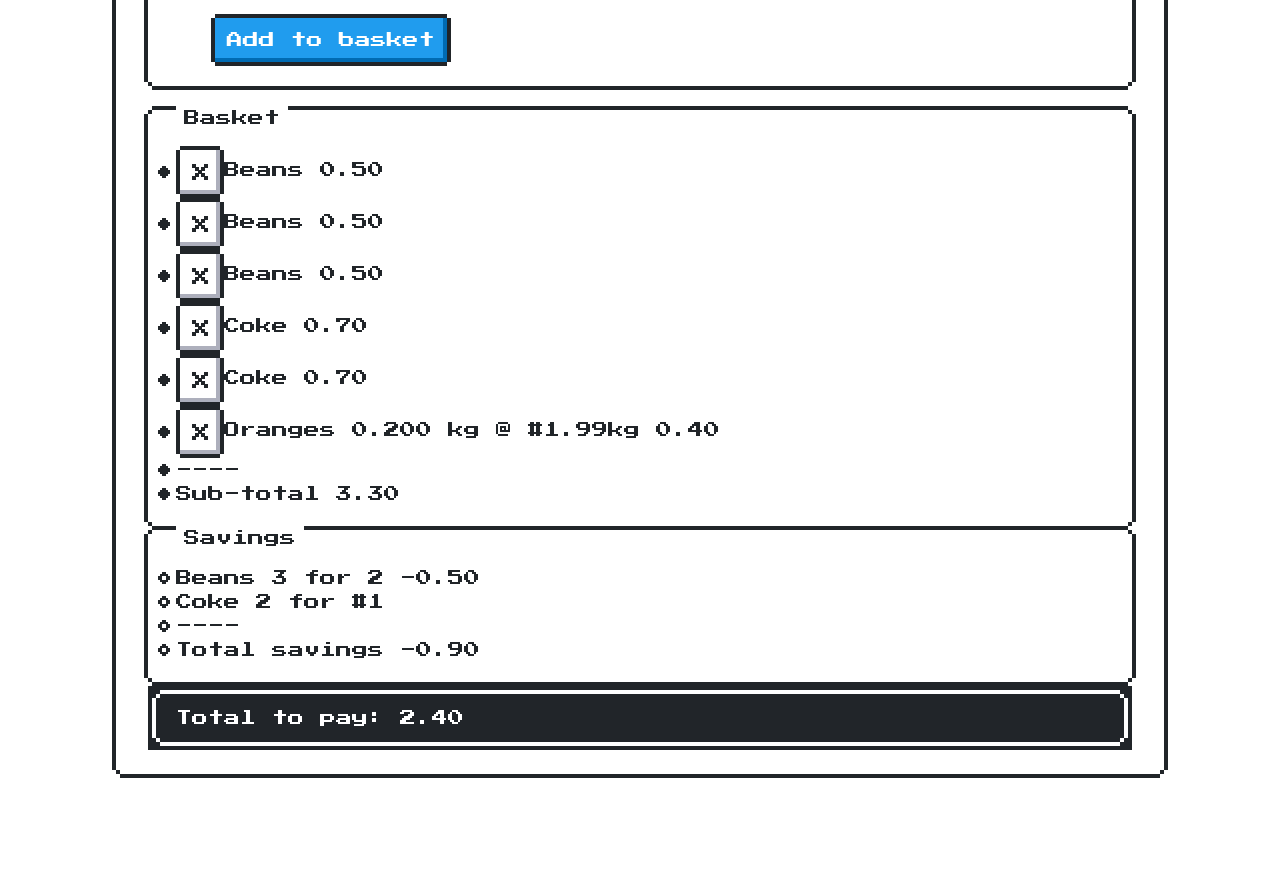
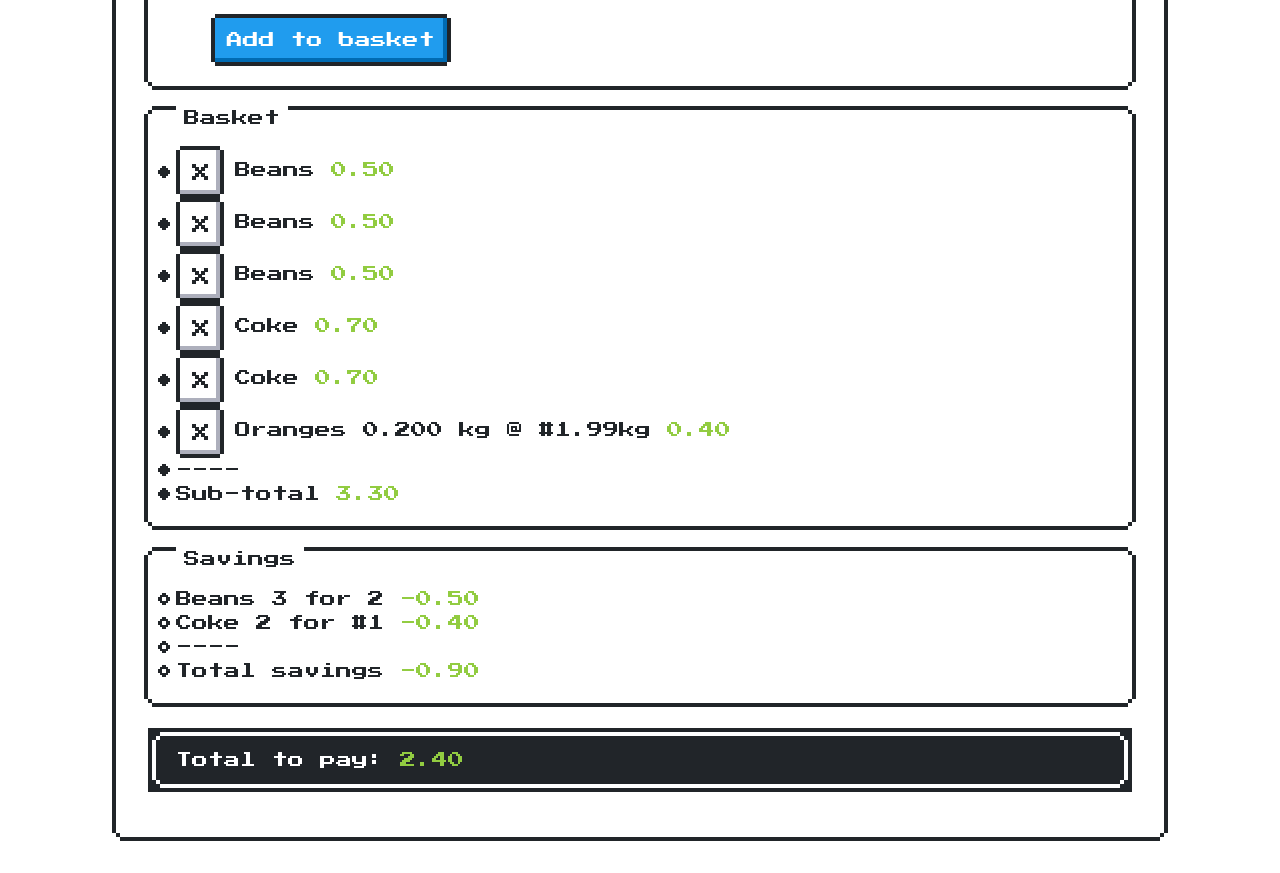
Before and after one commit to HaQadosch/beans-and-coke, a React (Create React App) app in the folder morebeansthancoke/: page / in a window 1280 px wide. Shown: the part 1287-2160 px from the top of the page. Before the commit the page ends 2097 px from the top, so only its background shows below. Built offline with nearby package versions, Linux system fonts and the light colour scheme.

Commit message:
css: put some spaces and colors for basket

```diff
--- a/morebeansthancoke/src/App.css
+++ b/morebeansthancoke/src/App.css
@@ -25,3 +25,11 @@ img.card__image {
 .basket {
   justify-self: stretch;
 }
+
+.basket > .nes-container {
+  margin-bottom: 25px;
+}
+
+li > button.nes-btn {
+  margin-right: 15px;
+}
--- a/morebeansthancoke/src/App.tsx
+++ b/morebeansthancoke/src/App.tsx
@@ -108,14 +108,14 @@ function App() {
             <p className="title">Basket</p>
             <div className="lists">
               <ul className="nes-list is-disc">
-                <li><button type="button" className="nes-btn"><i className="nes-icon close is-small"></i></button>Beans 0.50</li>
-                <li><button type="button" className="nes-btn"><i className="nes-icon close is-small"></i></button>Beans 0.50</li>
-                <li><button type="button" className="nes-btn"><i className="nes-icon close is-small"></i></button>Beans 0.50</li>
-                <li><button type="button" className="nes-btn"><i className="nes-icon close is-small"></i></button>Coke 0.70</li>
-                <li><button type="button" className="nes-btn"><i className="nes-icon close is-small"></i></button>Coke 0.70</li>
-                <li><button type="button" className="nes-btn"><i className="nes-icon close is-small"></i></button>Oranges 0.200 kg @ #1.99kg 0.40</li>
+                <li><button type="button" className="nes-btn"><i className="nes-icon close is-small"></i></button>Beans <span className="nes-text is-success">0.50</span></li>
+                <li><button type="button" className="nes-btn"><i className="nes-icon close is-small"></i></button>Beans <span className="nes-text is-success">0.50</span></li>
+                <li><button type="button" className="nes-btn"><i className="nes-icon close is-small"></i></button>Beans <span className="nes-text is-success">0.50</span></li>
+                <li><button type="button" className="nes-btn"><i className="nes-icon close is-small"></i></button>Coke <span className="nes-text is-success">0.70</span></li>
+                <li><button type="button" className="nes-btn"><i className="nes-icon close is-small"></i></button>Coke <span className="nes-text is-success">0.70</span></li>
+                <li><button type="button" className="nes-btn"><i className="nes-icon close is-small"></i></button>Oranges 0.200 kg @ #1.99kg <span className="nes-text is-success">0.40</span></li>
                 <li>----</li>
-                <li>Sub-total 3.30</li>
+                <li>Sub-total <span className="nes-text is-success">3.30</span></li>
               </ul>
             </div>
           </div>
@@ -123,15 +123,15 @@ function App() {
             <p className="title">Savings</p>
             <div className="lists">
               <ul className="nes-list is-circle">
-                <li>Beans 3 for 2 -0.50</li>
-                <li>Coke 2 for #1</li>
+                <li>Beans 3 for 2 <span className="nes-text is-success">-0.50</span></li>
+                <li>Coke 2 for #1 <span className="nes-text is-success">-0.40</span></li>
                 <li>----</li>
-                <li>Total savings -0.90</li>
+                <li>Total savings <span className="nes-text is-success">-0.90</span></li>
               </ul>
             </div>
           </div>
           <div className="nes-container is-dark is-rounded">
-            <p>Total to pay: 2.40</p>
+            <p>Total to pay: <span className="nes-text is-success">2.40</span></p>
           </div>
         </section>
       </article>
```
